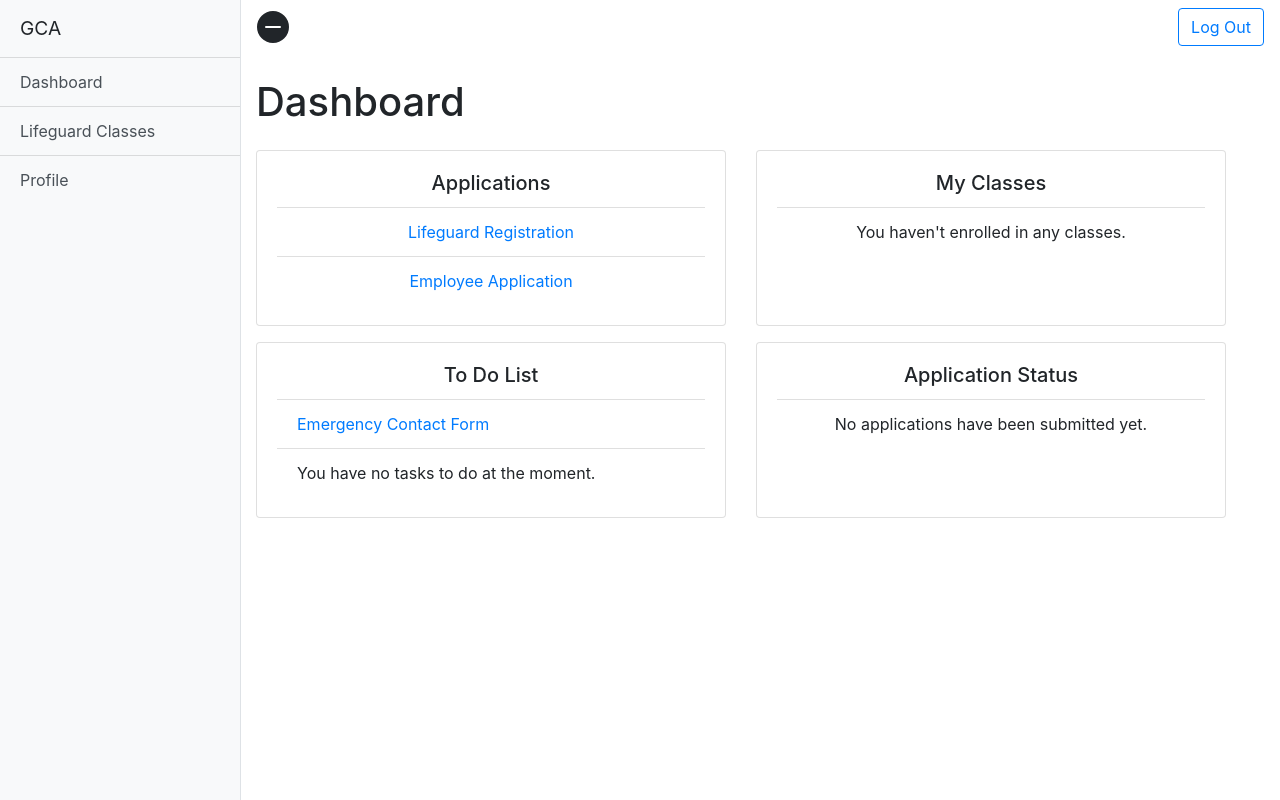
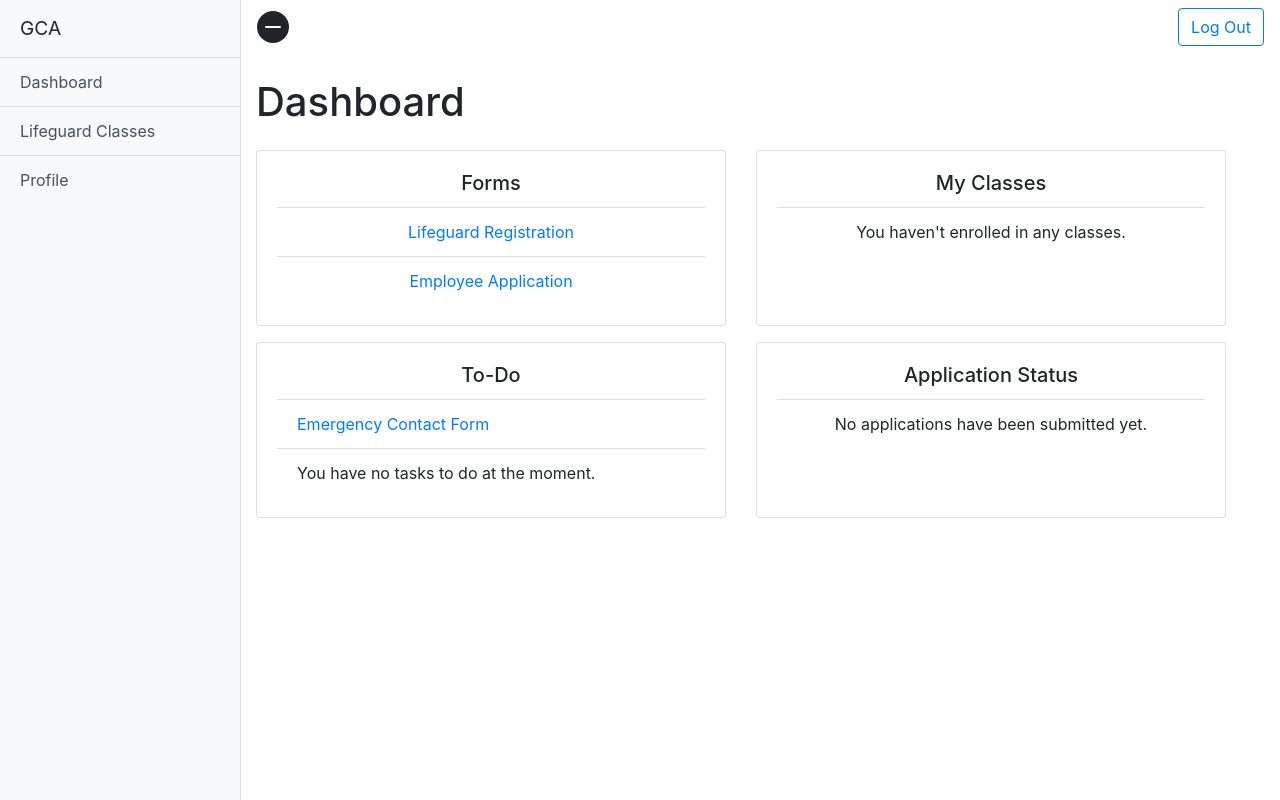
Before and after one commit to Jearce/lifeguard, a Django app: page /users/dashboard/ in a window 1280 px wide. Run offline with Django 3.2, Linux system fonts and the light colour scheme; the visitor is signed in with stand-in values (Sample User, id 1); data that the repository does not hold is empty; parts of the project's set-up code (start-up, migrations or seed data) failed here and were passed over; some libraries are stand-ins or nearby versions.

Commit message:
Applications --> Forms

```diff
--- a/users/templates/users/dashboard.html
+++ b/users/templates/users/dashboard.html
@@ -10,7 +10,7 @@
 
 				<div class="card">
 					<div class="card-body">
-						<h5 class="card-title">Applications</h5>
+						<h5 class="card-title">Forms</h5>
 						<ul class="list-group list-group-flush">
 							<li class="list-group-item">
 								<a href="{% url 'lifeguard:create' %}" id="id_lifeguard_registration">Lifeguard Registration</a>
@@ -48,7 +48,7 @@
 
 				<div class="card">
 					<div class="card-body">
-						<h5 class="card-title text-center">To Do List</h5>
+						<h5 class="card-title text-center">To-Do</h5>
 						<ul class="list-group list-group-flush">
 
 							{% if not user.emergencycontact_set.all.exists %}
@@ -104,9 +104,12 @@
 														You have no tasks to do at the moment.
 													</li>
 											{% endif %}
+										{% else %}
+										<li class="list-group-item">
+											You have no tasks to do at the moment.
+										</li>
 										{% endif %}
 									{% endwith %}
-
 							{% else %}
 							<li class="list-group-item">
 								You have no tasks to do at the moment.
```
Lines whose indentation alone changed are shown as unchanged.
